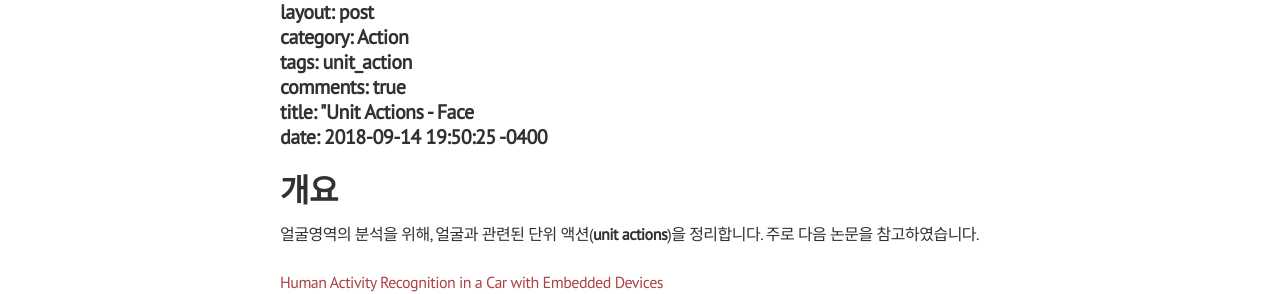
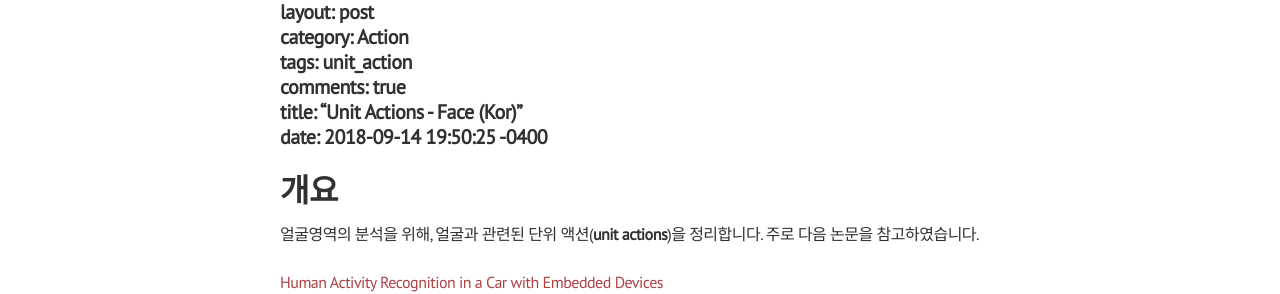
Before and after one commit to secutron/secutron.github.io, a Jekyll site: the page built from _posts/2018-09-14-UnitActionsInFace.md, in a window 1280 px wide and 900 px high. Shown: the part 325-619 px from the top of the window. Built offline with Jekyll 4.4.1, drawn with Linux system fonts in a browser that asks for light colours; nearby versions of some CDN libraries; comment, search, counter and statistics services are not loaded.

Commit message:
_posts/2018-09-14-UnitActionsInFace.md updated from https://stackedit.io/

```diff
--- a/_posts/2018-09-14-UnitActionsInFace.md
+++ b/_posts/2018-09-14-UnitActionsInFace.md
@@ -9,12 +9,12 @@ date: 2018-09-15 07:51:01 -0400
 ---
 
 <hr>
-<h2 id="published-truelayout-postcategory-actiontags-unit_actioncomments-truetitle-unit-actions---facedate-2018-09-14-195025--0400">published: true<br>
+<h2 id="published-truelayout-postcategory-actiontags-unit_actioncomments-truetitle-unit-actions---face-kordate-2018-09-14-195025--0400">published: true<br>
 layout: post<br>
 category: Action<br>
 tags: unit_action<br>
 comments: true<br>
-title: "Unit Actions - Face<br>
+title: “Unit Actions - Face (Kor)”<br>
 date: 2018-09-14 19:50:25 -0400</h2>
 <h1 id="개요">개요</h1>
 <p>얼굴영역의 분석을 위해, 얼굴과 관련된 단위 액션(<strong>unit actions</strong>)을 정리합니다. 주로 다음 논문을 참고하였습니다.</p>
```
